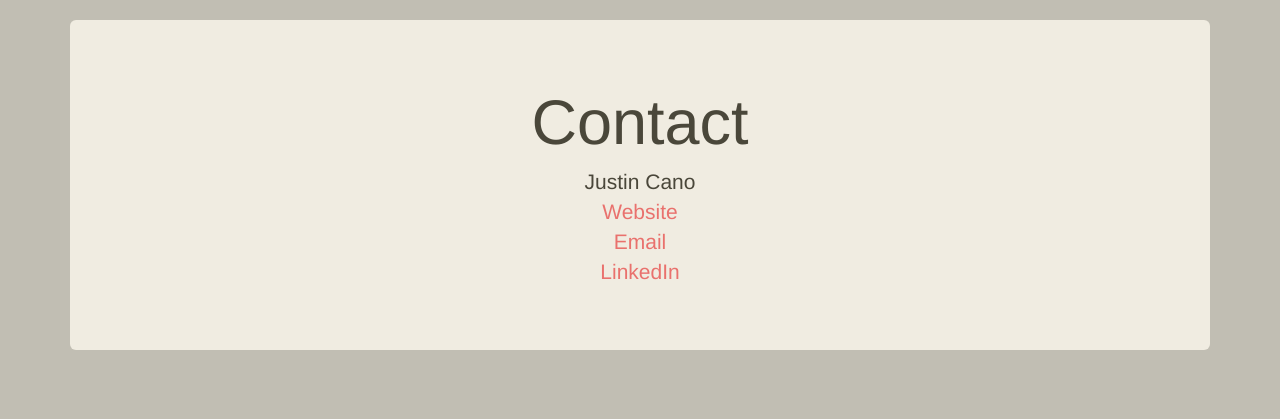
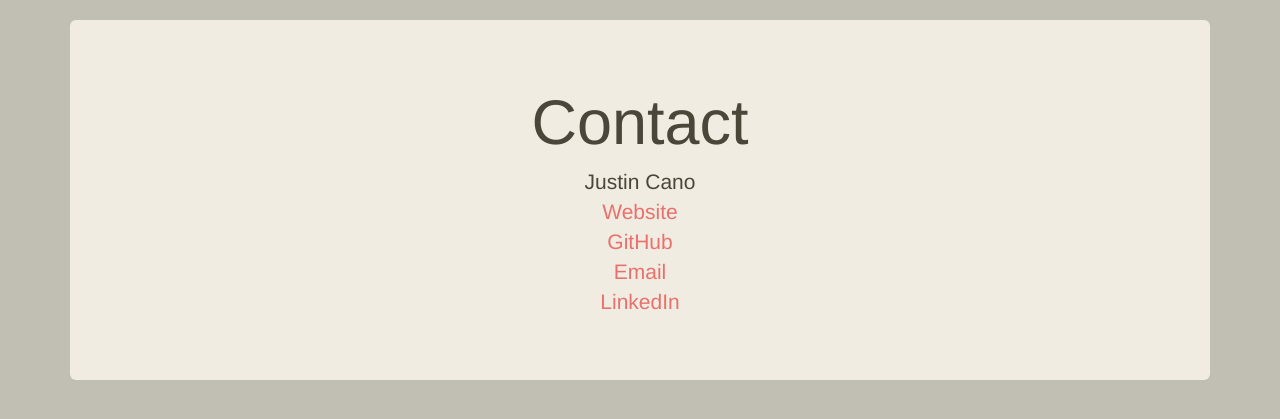
Before and after one commit to hyperbit/sudoku-solver-app, a Django app: page /about/contact in a window 1280 px wide. Shown: the part 50-469 px from the top of the page. Run offline with Django 3.2, Linux system fonts and the light colour scheme; some libraries are stand-ins or nearby versions.

Commit message:
updated contact page

```diff
--- a/sudoku/templates/sudoku/contact.html
+++ b/sudoku/templates/sudoku/contact.html
@@ -12,6 +12,7 @@
   <p>
     Justin Cano<br/>
     <a href="http://www.jcano.me">Website</a><br/>
+    <a href="http://www.github.com/hyperbit">GitHub</a><br/>
     <a href="mailto:jcano001@ucr.edu">Email</a><br/>
     <a href="http://www.linkedin.com/in/justincano">LinkedIn</a><br/>
   </p>
```
